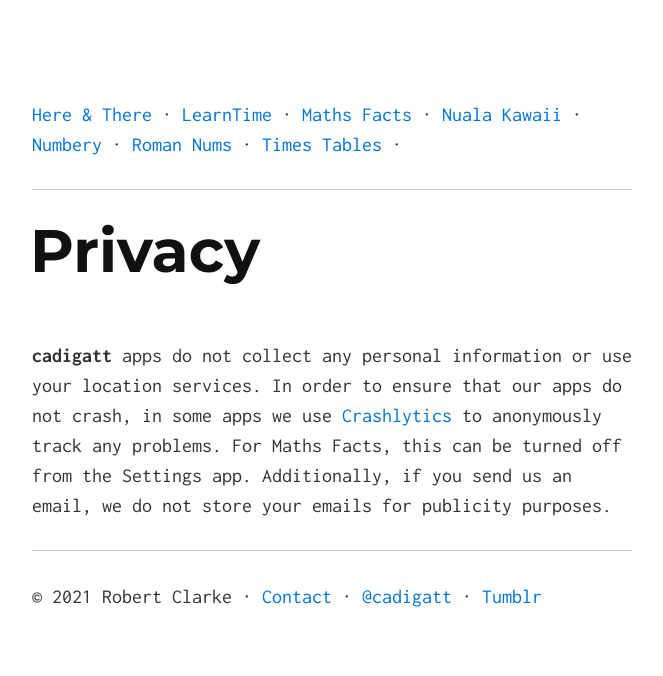
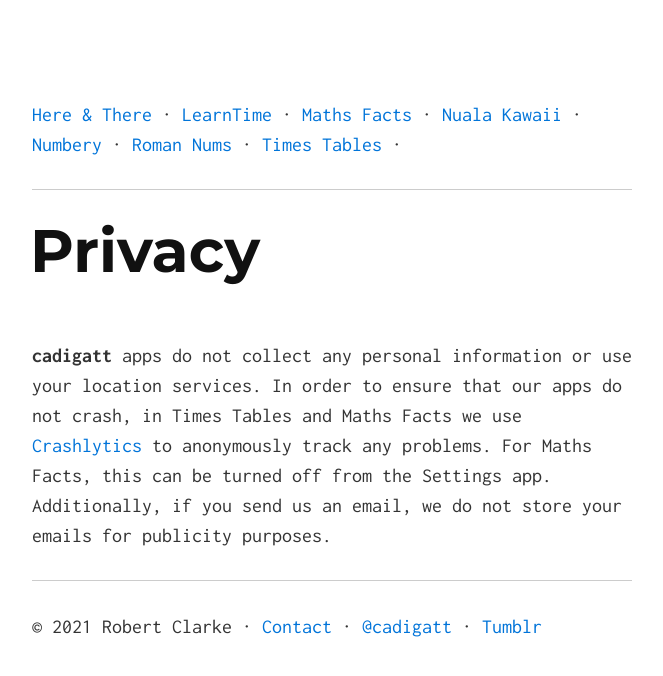
Before and after one commit to cadigatt/cadigatt.github.io, a Jekyll site: the page built from privacy.md, in a window 1280 px wide. Shown: the top 676 px of the page, without its empty margins (308-971 px from the left). Built offline with Jekyll 4.4.1, drawn with Linux system fonts in a browser that asks for light colours; comment, search, counter and statistics services are not loaded.

Commit message:
Update privacy.md

```diff
--- a/privacy.md
+++ b/privacy.md
@@ -4,4 +4,4 @@
 title: Privacy
 ---
 
-**cadigatt** apps do not collect any personal information or use your location services. In order to ensure that our apps do not crash, in some apps we use [Crashlytics](http://try.crashlytics.com/terms/) to anonymously track any problems. For Maths Facts, this can be turned off from the Settings app. Additionally, if you send us an email, we do not store your emails for publicity purposes.
+**cadigatt** apps do not collect any personal information or use your location services. In order to ensure that our apps do not crash, in Times Tables and Maths Facts we use [Crashlytics](http://try.crashlytics.com/terms/) to anonymously track any problems. For Maths Facts, this can be turned off from the Settings app. Additionally, if you send us an email, we do not store your emails for publicity purposes.
```
